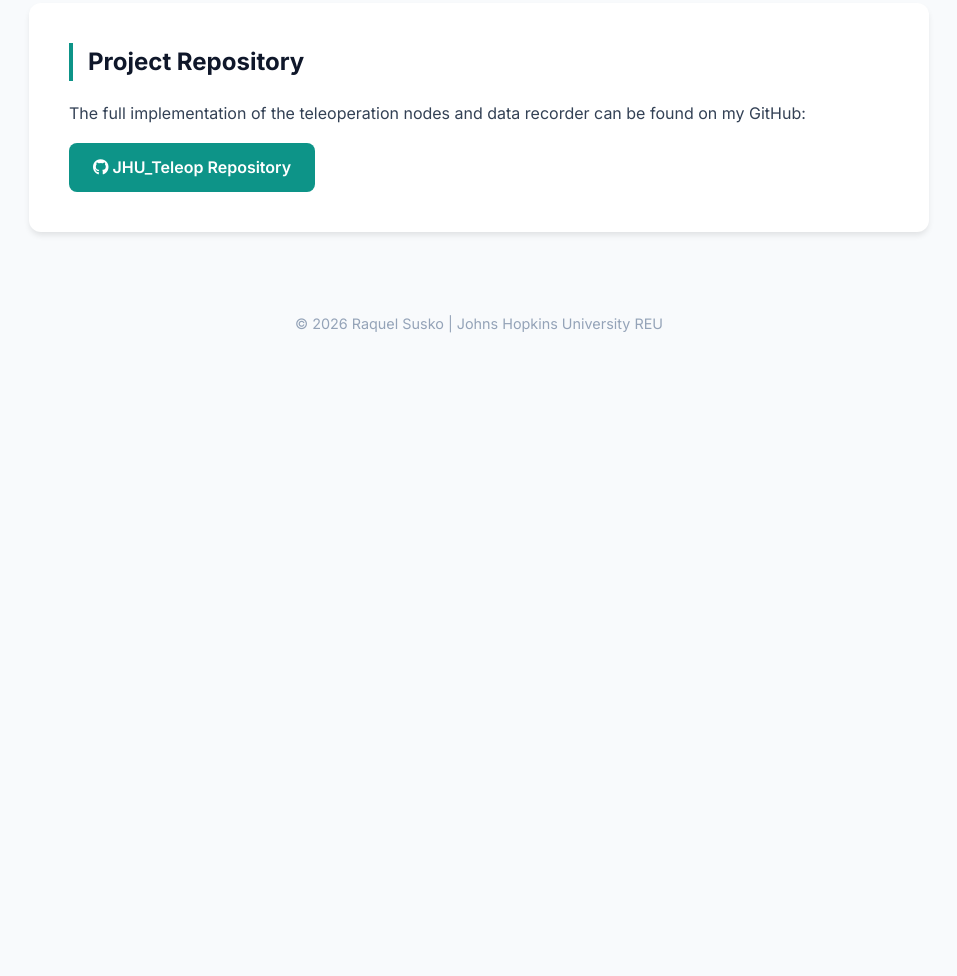
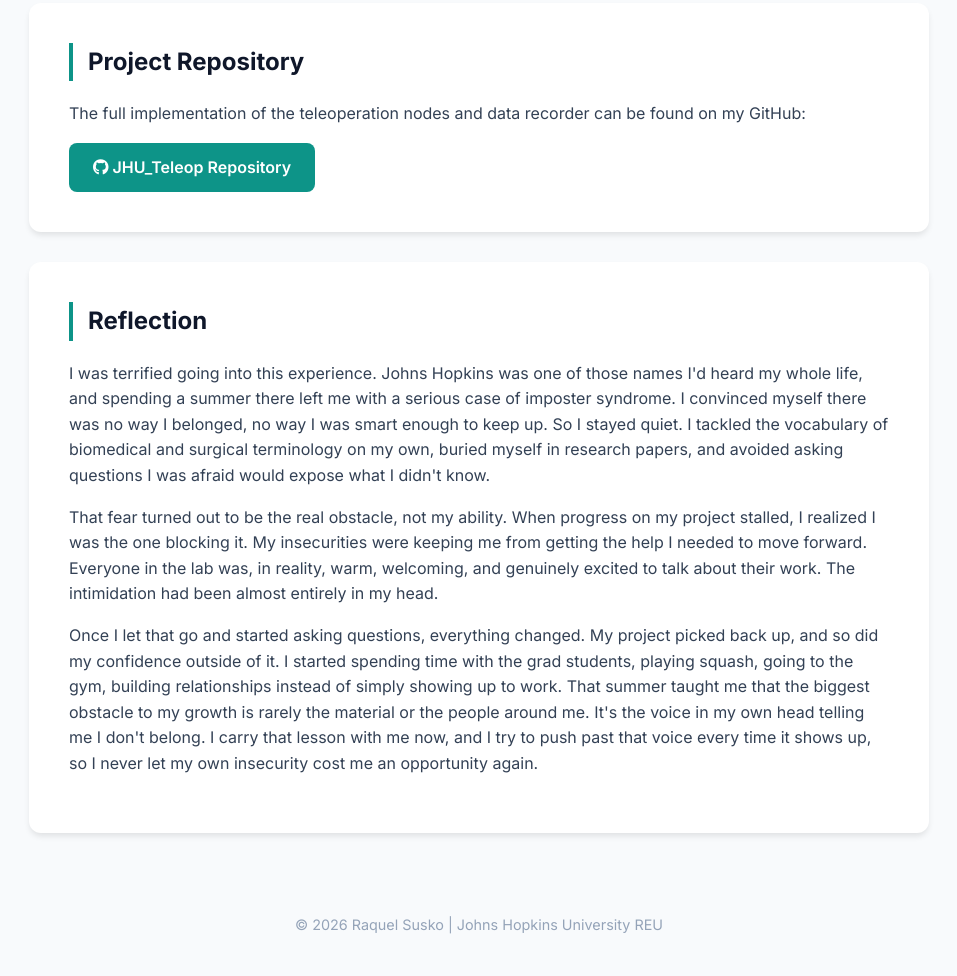
Before and after one commit to raquelsusko/raquelsusko.github.io, a plain HTML site: page surgical_robotics.html in a window 1280 px wide. Shown: the part 1581-2557 px from the top of the page, without its empty margins (161-1118 px from the left). Before the commit the page ends 1956 px from the top, so only its background shows below. Drawn offline with Linux system fonts and the light colour scheme.

Commit message:
Add reflection section to surgical robotics page
Added a reflection section discussing personal growth and overcoming insecurities during the research experience.

```diff
--- a/surgical_robotics.html
+++ b/surgical_robotics.html
@@ -13,7 +13,6 @@
     <h1>Surgical Robotics Research</h1>
     <p>Johns Hopkins University | Laboratory for Computational Sensing and Robotics (LCSR)</p>
   </header>
-
   <nav>
     <a href="index.html">Home</a>
     <a href="auv.html">AUV</a>
@@ -24,26 +23,22 @@
     <a href="biosensor.html">Biosensor</a>
     <a href="mini_projects.html">Mini Projects</a>
   </nav>
-
   <div class="container">
     <section>
       <h2>REU Student Researcher</h2>
       <p>
         During the summer of 2025, I served as an REU Student Researcher in the <strong>Imerse Lab</strong> at Johns Hopkins University. My work focused on pioneering surgical robotics using Universal Robotic arms and high-precision Zivid cameras.
       </p>
-
       <div style="text-align: center; margin: 30px 0;">
         <img src="images/JHU.jpg" alt="Raquel at the JHU Imerse Lab workspace" style="width: 100%; max-width: 600px; border-radius: 12px; box-shadow: 0 10px 15px -3px rgba(0,0,0,0.1);">
         <p style="font-size: 0.85rem; color: #64748b; margin-top: 10px;">At my workspace in the Imerse Lab, configuring the ROS 2 teleoperation environment.</p>
       </div>
-
       <div style="text-align: center; margin-bottom: 20px;">
         <a href="documents/JHU_REU_poster.pdf" class="button" target="_blank">
           <i class="fas fa-chalkboard-teacher"></i> View Research Poster
         </a>
       </div>
     </section>
-
     <section>
       <h2>System Overview: Haptic Teleoperation</h2>
       <p>
@@ -55,7 +50,6 @@
         <li><strong>Data Synchronization:</strong> Captured 6-DOF poses, velocities, and RGB-D point cloud data for ML training.</li>
       </ul>
     </section>
-
     <section>
       <h2>Project Repository</h2>
       <p>The full implementation of the teleoperation nodes and data recorder can be found on my GitHub:</p>
@@ -63,8 +57,20 @@
         <i class="fab fa-github"></i> JHU_Teleop Repository
       </a>
     </section>
+
+    <section>
+      <h2>Reflection</h2>
+      <p>
+        I was terrified going into this experience. Johns Hopkins was one of those names I'd heard my whole life, and spending a summer there left me with a serious case of imposter syndrome. I convinced myself there was no way I belonged, no way I was smart enough to keep up. So I stayed quiet. I tackled the vocabulary of biomedical and surgical terminology on my own, buried myself in research papers, and avoided asking questions I was afraid would expose what I didn't know.
+      </p>
+      <p>
+        That fear turned out to be the real obstacle, not my ability. When progress on my project stalled, I realized I was the one blocking it. My insecurities were keeping me from getting the help I needed to move forward. Everyone in the lab was, in reality, warm, welcoming, and genuinely excited to talk about their work. The intimidation had been almost entirely in my head.
+      </p>
+      <p>
+        Once I let that go and started asking questions, everything changed. My project picked back up, and so did my confidence outside of it. I started spending time with the grad students, playing squash, going to the gym, building relationships instead of simply showing up to work. That summer taught me that the biggest obstacle to my growth is rarely the material or the people around me. It's the voice in my own head telling me I don't belong. I carry that lesson with me now, and I try to push past that voice every time it shows up, so I never let my own insecurity cost me an opportunity again.
+      </p>
+    </section>
   </div>
-
   <footer>
     &copy; 2026 Raquel Susko | Johns Hopkins University REU
   </footer>
```
